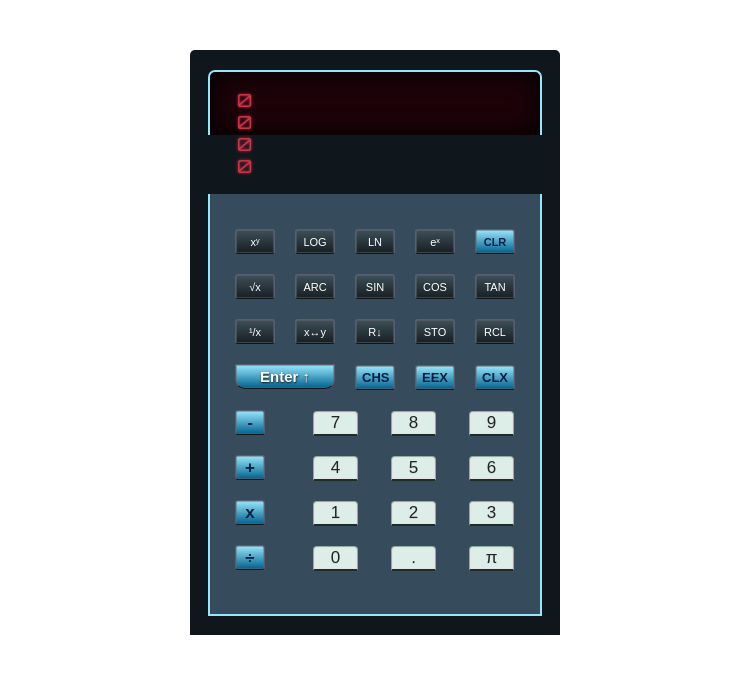
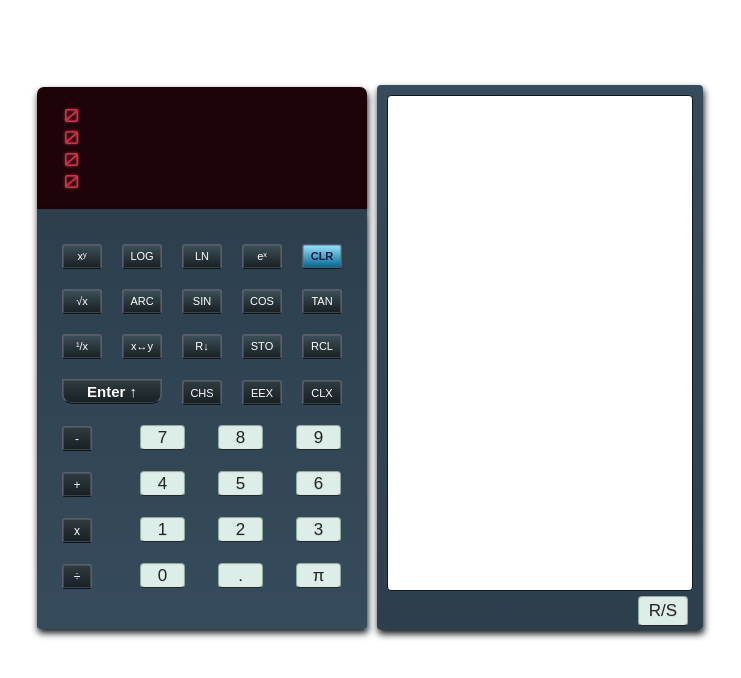
Before and after one commit to AwsIdris/HYF_Group3_Project, a React (Create React App) app: page / in a window 1280 px wide. Shown: the top 678 px of the page, without its empty margins (265-1006 px from the left). Built offline with nearby package versions, Linux system fonts and the light colour scheme.

Commit message:
adding-program-platform-div

```diff
--- a/src/App.css
+++ b/src/App.css
@@ -1,12 +1,14 @@
 .calculatorBody{
-  width:370px;
-  height: 565px;
+  width:800px;
+  height: 575px;
   padding-top:20px;
   margin:50px auto;
   display: flex;
-  flex-direction: column;
+  flex-direction: row;
   align-items: center;
+  justify-content: center;
   border-radius: 0px 0px 20px 20px;
-  background-color:#10171C;
+  background-color:#white;
   border-radius: 5px 5px 0px 0px;
+
 }
--- a/src/App.js
+++ b/src/App.js
@@ -3,6 +3,7 @@ import store from './components/store'
 import './App.css'
 import DisplayScreen from './components/DisplayScreen'
 import KeyPad from './components/KeyPad'
+import ProgramPlatform from './components/ProgramPlatform'
 
 export default class App extends Component {
   componentWillMount(){
@@ -18,8 +19,11 @@ export default class App extends Component {
   render() {
     return (
       <div className="calculatorBody">
+        <div>
        <DisplayScreen />
        <KeyPad />
+        </div>
+          <ProgramPlatform />
       </div>
     )
   }
--- a/src/components/DisplayScreen.css
+++ b/src/components/DisplayScreen.css
@@ -9,9 +9,9 @@
   font-size: 18px;
   text-align: left;
   text-shadow: 0px 0px 3px ;
-  box-shadow:inset 1px 0px 30px  #000000;
+    box-shadow: 1px 4px 7px #10171C;
   border-radius: 7px 7px 0px 0px;
-  border: solid 2px #97E6FC;
+
   border-bottom:none;
 }
 
--- a/src/components/KeyPad.css
+++ b/src/components/KeyPad.css
@@ -1,11 +1,12 @@
 .mathtable {
-  border: solid 2px #97E6FC;
-  border-top: none;
+
   padding-top: 5px #FFFFFF;
+  box-shadow: 1px 4px 7px #10171C;
   width: 300px;
   height: 380px;
   padding:25px 15px 15px 15px;
-  background: -webkit-gradient(linear, left top, left bottom, from(#364B5C), to(#364B5C));
+  border-radius: 0px 0px 3px 3px;
+  background: -webkit-gradient(linear, left top, left bottom, from(#2D3F4D), to(#364B5C));
 }
 
 .CalculatorKey {
@@ -17,8 +18,8 @@
   height: 25px;
   color:#FFFFFF;
   background: linear-gradient(#3D5059, #171F23);
-  border: solid 1px #595D72;
-  border-bottom: solid 1.5px #0f1416;
+  border: solid 0.5px #595D72;
+  border-bottom: solid 1px #0f1416;
   box-shadow: inset 0 0 0 0.5px #66696b;
   border-radius: 3px 3px 3px 3px;
   outline:none;
@@ -29,12 +30,11 @@
   height: 25px;
   font-size: 15px;
   color:#FFFFFF;
-  background: linear-gradient(#97E6FC, #00618E);
-  border: solid 1px #595D72;
-  border-bottom: solid 1.5px #0f1416;
+  background: linear-gradient(#303C41, #171F23);
+  border: solid 0.5px #595D72;
+  border-bottom: solid 1px #0f1416;
   box-shadow: inset 0 0 0 0.5px #66696b;
   border-radius: 0px 0px 10px 10px ;
-  text-shadow: 0.4px 1px 2px #0f1416;
   outline:none;
   font-weight: bold;
 }
@@ -49,8 +49,8 @@
   height: 25px;
   color:#071E44;
   background: linear-gradient(#97E6FC, #00618E);
-  border: solid 1px #595D72;
-  border-bottom: solid 1.5px #0f1416;
+  border: solid 0.5px #595D72;
+  border-bottom: solid 1px #0f1416;
   box-shadow: inset 0 0 0 0.5px #66696b;
   border-radius: 3px 3px 3px 3px;
   outline:none;
@@ -61,13 +61,11 @@
 .CalculatorKey.KeyPad-EEX,
 .CalculatorKey.KeyPad-CLX{
   color:#FFFFFF;
-  font-size: 13px;
-  color:#071E44;
-  background: linear-gradient(#97E6FC, #00618E);
-  border: solid 1px #595D72;
-  border-bottom: solid 1.5px #0f1416;
+  font-size: 11px;
+  background: linear-gradient(#303C41, #171F23);
+  border: solid 0.5px #595D72;
+  border-bottom: solid 1px #0f1416;
   box-shadow: inset 0 0 0 0.5px #66696b;
-  font-weight: bold;
   border-radius: 3px 3px 3px 3px;
   outline:none;
 }
@@ -77,16 +75,15 @@
 .CalculatorKey.KeyPad-÷,
 .CalculatorKey.KeyPad-\+ {
   width:30px;
-  font-size: 17px;
+  font-size: 12px;
   margin-right: 20px;
-  color:#071E44;
-  background: linear-gradient(#97E6FC, #00618E);
-  border: solid 1px #595D72;
-  border-bottom: solid 1.5px #0f1416;
+  color:#FFFFFF;
+  background: linear-gradient(#303C41, #171F23);
+  border: solid 0.5px #595D72;
+  border-bottom: solid 1px #0f1416;
   box-shadow: inset 0 0 0 0.5px #66696b;
   text-shadow: none;
   outline:none;
-  font-weight: bold;
 }
 
 .CalculatorKey.KeyPad-1,
@@ -109,10 +106,10 @@
   height: 25px;
   background: #DDEDE7;
   background: linear-gradient(#DDEDE7, #DDEDE7);
-  border: solid 1px #90ADA1;
-  border-bottom: solid 2px #1E2D27;
+  border: solid 0.5px #90ADA1;
+  border-bottom: solid 1px #1E2D27;
   box-shadow: inset 0 0 0 1px #e3e3e3;
   color: #1F2626;
   text-shadow: 0 1px 0 #d6d6d6;
-  border-radius: 4px 4px 0px 0px;
+  border-radius: 4px 4px 4px 4px;
 }
--- /dev/null
+++ b/src/components/ProgramPlatform.css
@@ -0,0 +1,44 @@
+.programWindow1{
+    height: 525px;
+    display: flex;
+    flex-direction: column;
+    padding: 10px;
+    margin:10px;
+    background: -webkit-gradient(linear, left top, left bottom, from(#364B5C), to(#2D3F4D));
+    box-shadow: 1px 4px 7px #10171C;
+    border-radius: 4px;
+      }
+
+.programWindow2{
+
+}
+
+.textArea {
+    resize: none;
+    border: 1px ;
+    width:300px;
+    height:490px;
+    border: solid 0.5px #10171C;
+    outline: none;
+    border-radius: 4px;
+}
+
+.run-button {
+  outline:none;
+  font-size: 17px;
+  position:left;
+  margin: 1px 5px 5px 5px;
+  border: none;
+  width :50px;
+  height: 30px;
+  background: #DDEDE7;
+  background: linear-gradient(#DDEDE7, #DDEDE7);
+  border: solid 0.5px #90ADA1;
+  border-bottom: solid 1px #1E2D27;
+  box-shadow: inset 0 0 0 1px #e3e3e3;
+  color: #1F2626;
+  text-shadow: 0 1px 0 #d6d6d6;
+  border-radius: 4px;
+  float: right;
+  display: block;
+}
--- /dev/null
+++ b/src/components/ProgramPlatform.js
@@ -0,0 +1,18 @@
+import React from 'react'
+import './ProgramPlatform.css'
+import store from './store'
+
+export default class ProgramPlatform extends React.Component {
+        render(){
+            return (
+                <div className='programWindow1'>
+                    <div className='programWindow2'>
+                        <textarea className='textArea' rows='30' cols="36" ></textarea>
+                    </div>
+                        <div>
+                            <button className='run-button' label='R/S'> R/S </button>
+                        </div>
+                </div>
+            )
+        }
+}
--- a/src/components/operations.js
+++ b/src/components/operations.js
@@ -1,7 +1,3 @@
-
-
-
-
 // [{:"xʸ" ,:"pow"},{: "LOG",:"log"},{:"LN" ,:"ln"},{:"eˣ" ,:"exp"},{:"CLX" ,:"clx"}],
 //             [{: "√x",:"sqrt"},{:"ARC" ,:"arc"},{:"SIN" ,:"sin"},{: "COS",:"cos"},{: "TAN",:'tan'}],
 //             [{: "¹/x",:"reciprocal"},{: "swap",:"swap"},{: "R↓",:"rollDown"},{: "sto",:"sto"},{: "RCL",:"rcl"}],
@@ -10,167 +6,178 @@
 //             [{: '+',:'add'},{: "4",:"d4"},{: "5",:"d5"},{: "6",:"d6"}],
 //             [{: "x",:"mul"},{: "1",:"d1"},{: "2",:"d2"},{: "3",:"d3"}],
 //             [{: "÷",:"div"},{: "0",:"d0"},{: ".",:"dot"},{: "π",:"pi"}]
-
-
-
 import store from './store'
-
-export function operations (label,keyCode){
-
-  checkLabelandKeyCode()
-
-  let  [x,y,z,t] = store.state.stack,
-       localStack = [x,y,z,t],
-       operation=store.state.keypressed
-
-  if(store.state.keypressed===true){
+export function operations(label, keyCode) {
+  checkLabelAndKeyCode()
+  let [x, y, z, t] = store.state.stack,
+    localStack = [x, y, z, t],
+    operation = store.state.keypressed
+  if (store.state.keypressed === true) {
     reOrder()
-    store.setState({keypressed:false})
+    store.setState({
+      keypressed: false
+    })
   }
-
-  if(Number.isInteger(label) && store.state.lastValue!==null
-      && store.state.keypressed === 'sin'
-      || store.state.keypressed === 'cos'
-      || store.state.keypressed === 'tan'
-      || store.state.keypressed === 'add'
-      || store.state.keypressed === 'sub'
-      || store.state.keypressed === 'mul'
-      || store.state.keypressed === 'div'
-      || store.state.keypressed === 'sqrt'
-      || store.state.keypressed === 'reciprocal'
-      || store.state.keypressed === 'pow'
-      || store.state.keypressed === 'log'
-      || store.state.keypressed === 'exp'
-      || store.state.keypressed === 'ln'
-      || store.state.keypressed === 'pi'
-      || store.state.keypressed === 'sto'
-      || store.state.keypressed === 'rcl'
-      || store.state.keypressed === 'rollDown'){
-
-        localStack = [x,x,y,z]
-        localStack[0]='';
+  if (Number.isInteger(label) && store.state.lastValue !== null &&
+    store.state.keypressed === 'sin' ||
+    store.state.keypressed === 'cos' ||
+    store.state.keypressed === 'tan' ||
+    store.state.keypressed === 'add' ||
+    store.state.keypressed === 'sub' ||
+    store.state.keypressed === 'mul' ||
+    store.state.keypressed === 'div' ||
+    store.state.keypressed === 'sqrt' ||
+    store.state.keypressed === 'reciprocal' ||
+    store.state.keypressed === 'pow' ||
+    store.state.keypressed === 'log' ||
+    store.state.keypressed === 'exp' ||
+    store.state.keypressed === 'ln' ||
+    store.state.keypressed === 'pi' ||
+    store.state.keypressed === 'sto' ||
+    store.state.keypressed === 'rcl' ||
+    store.state.keypressed === 'rollDown' ||
+    store.state.keypressed === 'swap') {
+    localStack = [x, x, y, z]
+    localStack[0] = '';
     operation = null
   }
-  if (store.state.lastValue === 'Error'){
-      store.setState({lastValue: null})
+  if (store.state.lastValue === 'Error') {
+    store.setState({
+      lastValue: null
+    })
   }
-    if (store.state.keypressed ==="eex" && Number.isInteger(label) && !(Number.isSafeInteger(x))){
-      if((x.length -x.indexOf('e'))===4){
+  if (store.state.keypressed === "eex" && Number.isInteger(label) && !(Number.isSafeInteger(x))) {
+    if ((x.length - x.indexOf('e')) === 4) {
       return
     }
-
     // operation =value
     // if the last char in the x is 0 replace the 0 with the new value
-     if(x[x.length-1]==='0'){
-      let eexValue=x.slice(0,(x.length-1))
-      console.log("eexValue",eexValue)
-
-      localStack=[eexValue,y,z,t]}
-      store.setState({lastValue:0})
-
+    if (x[x.length - 1] === '0') {
+      let eexValue = x.slice(0, (x.length - 1))
+      console.log("eexValue", eexValue)
+      localStack = [eexValue, y, z, t]
+    }
+    store.setState({
+      lastValue: 0
+    })
   }
   //else if(store.state.keypressed ==="eex" && and )
-    checkLabelandKeyCode()
-  if (Number.isInteger(label) && store.state.lastValue===null){
+  checkLabelAndKeyCode()
+  if (Number.isInteger(label) && store.state.lastValue === null) {
     console.log("++++++++++++++++++++++++++++++")
-      store.setState({lastValue:label});
-        localStack[0]='';
-        localStack[0]=localStack[0]+label.toString()
-        console.log('Key Pressed is abumber=', label)
+    store.setState({
+      lastValue: label
+    });
+    localStack[0] = '';
+    localStack[0] = localStack[0] + label.toString()
+    console.log('Key Pressed is a number=', label)
+  } else if (Number.isInteger(label) && store.state.lastValue !== null) {
+    localStack[0] = localStack[0] + label.toString()
   }
-  else if (Number.isInteger(label) && store.state.lastValue!==null) {
-      localStack[0]=localStack[0]+label.toString()
-      }
-
-  switch(keyCode){
+  switch (keyCode) {
     case "clr":
-        localStack= [0,0,0,0]
-        operation =''
-        store.setState({stack:localStack,
+      localStack = [0, 0, 0, 0]
+      operation = ''
+      store.setState({
+        stack: localStack,
         keypressed: '',
-    lastValue:null,})
+        lastValue: null,
+      })
       break
-
-    case "clx":  localStack[0]=0;
-      store.setState({lastValue:null})
+    case "clx":
+      localStack[0] = 0;
+      store.setState({
+        lastValue: null
+      })
       break;
-
-    case "rollDown": localStack=[y, z, t, x];
-          store.setState({lastValue:null})
+    case "rollDown":
+      localStack = [y, z, t, x];
+      store.setState({
+        lastValue: null
+      })
       operation = keyCode
       break
-
     case 'pi':
-        localStack= [3.141592653589793,y,z,t]
-         store.setState({lastValue:label})
+      localStack = [3.141592653589793, y, z, t]
+      store.setState({
+        lastValue: label
+      })
       operation = keyCode
       break
-
     case "enter":
-            if(store.state.keypressed==='eex'){
-              let be=Number(x.slice(0,x.indexOf('e')))
-              let ae=Number(x.slice(x.indexOf('e')+1,x.length))
-              let res=(be*(Math.pow(10,ae)))
-              console.log("the number Befor e",be)
-              console.log("the number after e",ae)
-              console.log("the number rsult",res)
-              localStack=[res,res,y,z]
-              store.setState({lastValue:null})
-              operation='Enter'
-
+      if (store.state.keypressed === 'eex') {
+        let be = Number(x.slice(0, x.indexOf('e')))
+        let ae = Number(x.slice(x.indexOf('e') + 1, x.length))
+        let res = (be * (Math.pow(10, ae)))
+        console.log("the number Befor e", be)
+        console.log("the number after e", ae)
+        console.log("the number rsult", res)
+        localStack = [res, res, y, z]
+        store.setState({
+          lastValue: null
+        })
+        operation = 'Enter'
         // operation = value
-
-            }else {
-          localStack = [x,x,y,z]
-          store.setState({lastValue:null})}
+      } else {
+        localStack = [x, x, y, z]
+        store.setState({
+          lastValue: null
+        })
+      }
       // keyStatus=true;
       break
-
     case "swap":
-          localStack = [y,x,z,t]
-          store.setState({lastValue:null})
+      localStack = [y, x, z, t]
+      store.setState({
+        lastValue: null
+      })
+      operation = keyCode
       // keyStatus=true
       break
-
-    case "add" :
-          x = parseFloat(y)+parseFloat(x)
-
-          store.setState({keypressed:keyCode})
+    case "add":
+      x = parseFloat(y) + parseFloat(x)
+      store.setState({
+        keypressed: keyCode
+      })
       operation = keyCode
       reOrderBasicOperation()
       break
-
     case "sub":
-          x=parseFloat(y)-parseFloat(x)
-          store.setState({keypressed:keyCode})
+      x = parseFloat(y) - parseFloat(x)
+      store.setState({
+        keypressed: keyCode
+      })
       operation = keyCode
       reOrderBasicOperation()
       break
-
     case "mul":
-          x=parseFloat(y)*parseFloat(x)
-          store.setState({keypressed:keyCode})
+      x = parseFloat(y) * parseFloat(x)
+      store.setState({
+        keypressed: keyCode
+      })
       operation = keyCode
       reOrderBasicOperation()
       break
-
     case "div":
-          x=parseFloat(y)/parseFloat(x);
-          store.setState({keypressed:keyCode});
+      x = parseFloat(y) / parseFloat(x);
+      store.setState({
+        keypressed: keyCode
+      });
       operation = keyCode
       reOrderBasicOperation()
       break
-
-    case "dot":var strn=(x).toString();
-        if (!(strn).includes('.')){ localStack[0]=x+'.'}
+    case "dot":
+      var strn = (x).toString();
+      if (!(strn).includes('.')) {
+        localStack[0] = x + '.'
+      }
       break
-
     case 'arc':
       if (operation === 'arc') {
         operation = ''
       } else {
         operation = keyCode
-          localStack = [x,y,z,t]
+        localStack = [x, y, z, t]
       }
       break
     case 'cos':
@@ -180,9 +187,10 @@ export function operations (label,keyCode){
         localStack[0] = Math.cos(convertToRadians(Number(x)))
       }
       operation = keyCode
-          store.setState({keypressed:keyCode});
+      store.setState({
+        keypressed: keyCode
+      });
       break
-
     case 'sin':
       if (operation === 'arc') {
         localStack[0] = covertToDegree(Math.asin(Number(x)))
@@ -190,9 +198,10 @@ export function operations (label,keyCode){
         localStack[0] = Math.sin(convertToRadians(Number(x)))
       }
       operation = keyCode
-          store.setState({keypressed:keyCode});
+      store.setState({
+        keypressed: keyCode
+      });
       break
-
     case 'tan':
       if (operation === 'arc') {
         localStack[0] = covertToDegree(Math.atan(Number(x)))
@@ -200,125 +209,147 @@ export function operations (label,keyCode){
         localStack[0] = Math.tan(convertToRadians(Number(x)))
       }
       operation = keyCode
-        store.setState({keypressed:keyCode})
+      store.setState({
+        keypressed: keyCode
+      })
       break
-
     case 'pow':
-        localStack=[Math.pow(x, y),z,t,t]
-        store.setState({keypressed:keyCode})
+      localStack = [Math.pow(x, y), z, t, t]
+      store.setState({
+        keypressed: keyCode
+      })
       operation = keyCode
       break
-
     case 'sqrt':
-        localStack=[Math.sqrt(x),y,z,t]
-        store.setState({keypressed:keyCode})
+      localStack = [Math.sqrt(x), y, z, t]
+      store.setState({
+        keypressed: keyCode
+      })
       operation = keyCode
       break
-
     case 'reciprocal':
-        if ( x === 0 || x==='0') {
-          localStack=['Error',y,z,t]
-          store.setState({lastValue:'Error'})
-        } else { localStack=[1/parseFloat(x),y,z,t]
-          store.setState({keypressed:keyCode})
+      if (x === 0 || x === '0') {
+        localStack = ['Error', y, z, t]
+        store.setState({
+          lastValue: 'Error'
+        })
+      } else {
+        localStack = [1 / parseFloat(x), y, z, t]
+        store.setState({
+          keypressed: keyCode
+        })
         operation = keyCode
       }
       break
-
     case 'exp':
-          localStack = [Math.exp(Number(x)),y,z,t]
+      localStack = [Math.exp(Number(x)), y, z, t]
       operation = keyCode
-          store.setState({keypressed:keyCode})
+      store.setState({
+        keypressed: keyCode
+      })
       break
-
     case 'log':
-          localStack = [Math.log10(Number(x)),y,z,t]
+      localStack = [Math.log10(Number(x)), y, z, t]
       operation = keyCode
-          store.setState({keypressed:keyCode});
+      store.setState({
+        keypressed: keyCode
+      });
       break
-
     case 'ln':
-          localStack = [Math.log(Number(x)),y,z,t]
+      localStack = [Math.log(Number(x)), y, z, t]
       operation = keyCode
-          store.setState({keypressed:keyCode})
+      store.setState({
+        keypressed: keyCode
+      })
       break
-
     case 'sto':
-          if (store.state.keypressed === 'sto'){
+      if (store.state.keypressed === 'sto') {
         return
       } else {
-            localStack = [x,y,z,t]
-            store.setState({memo:x})
-            store.setState({keypressed:keyCode})
+        localStack = [x, y, z, t]
+        store.setState({
+          memo: x
+        })
+        store.setState({
+          keypressed: keyCode
+        })
         operation = keyCode
       }
       break
-
     case 'rcl':
-            localStack = [store.state.memo,x,y,z]
+      localStack = [store.state.memo, x, y, z]
       operation = keyCode
-            store.setState({keypressed:keyCode})
+      store.setState({
+        keypressed: keyCode
+      })
       break
-
     case 'chs':
-            if(x.indexOf('e')!==-1){
-              let tmp=setCharAt(x,x.indexOf('e')+1)
-              localStack=[tmp,y,z,t]
+      if (x.indexOf('e') !== -1) {
+        let tmp = setCharAt(x, x.indexOf('e') + 1)
+        localStack = [tmp, y, z, t]
       } else {
-            localStack = [-1*x,y,z,t]
+        localStack = [-1 * x, y, z, t]
         operation = keyCode
-            store.setState({keypressed:keyCode})
+        store.setState({
+          keypressed: keyCode
+        })
       }
       break
-
       // we still didnt figure it out eex
     case 'eex':
       if (store.state.keypressed === 'eex') {
         return
       }
-    if(x===0){
-          localStack=[1+'e+0',y,z,t]
+      if (x === 0) {
+        localStack = [1 + 'e+0', y, z, t]
         operation = keyCode
-          store.setState({keypressed:keyCode})
-    } else  {
-          localStack=[x+'e+0',y,z,t]
+        store.setState({
+          keypressed: keyCode
+        })
+      } else {
+        localStack = [x + 'e+0', y, z, t]
         operation = keyCode
-          store.setState({keypressed:keyCode})
+        store.setState({
+        keypressed: keyCode
+        })
       }
       break
     default: //console.log("undefined selction")
   }
-
   store.setState({
-    stack:localStack,
-    keypressed : operation,
-    keyStatus:true
+    stack: localStack,
+    keypressed: operation,
+    keyStatus: true
   })
-
   //to re order the stack ater the basic operators +,-,*,/
-  function reOrderBasicOperation(){
-      localStack = [x,z,t,0]
+  function reOrderBasicOperation() {
+    localStack = [x, z, t, 0]
   }
-
   function reOrder() {
-      store.setState({lastValue:null})
+    store.setState({
+      lastValue: null
+    })
   }
-
   function convertToRadians(degrees) {
     return (degrees * Math.PI / 180)
   }
-
   function covertToDegree(radians) {
     return (radians * 180 / Math.PI)
   }
-    function setCharAt(str,index) {
-    if(str[index]==='+'){
-        return str.substr(0,index) + '-' + str.substr(index+1);
-    } else {return str.substr(0,index) + '+' + str.substr(index+1);}
+  function setCharAt(str, index) {
+    console.log("str:", str, "  Index : ", index)
+    if (str[index] === '+') {
+      console.log(str.substr(0, index) + '-' + str.substr(index + 1))
+      operation = "eex"
+      return str.substr(0, index) + '-' + str.substr(index + 1);
+    } else {
+      console.log(str.substr(0, index) + '-' + str.substr(index + 1))
+      operation = "eex"
+      return str.substr(0, index) + '+' + str.substr(index + 1);
     }
-
-    function checkLabelandKeyCode(){
-      console.log("label=",label,"--keycode",keyCode,"LastValu=",store.state.lastValue)
+  }
+  function checkLabelAndKeyCode() {
+    console.log("label=", label, "--keycode", keyCode, "LastValu=", store.state.lastValue)
     console.log("============================")
   }
   console.log("The End of Operation File")
```
Lines whose indentation alone changed are shown as unchanged.
